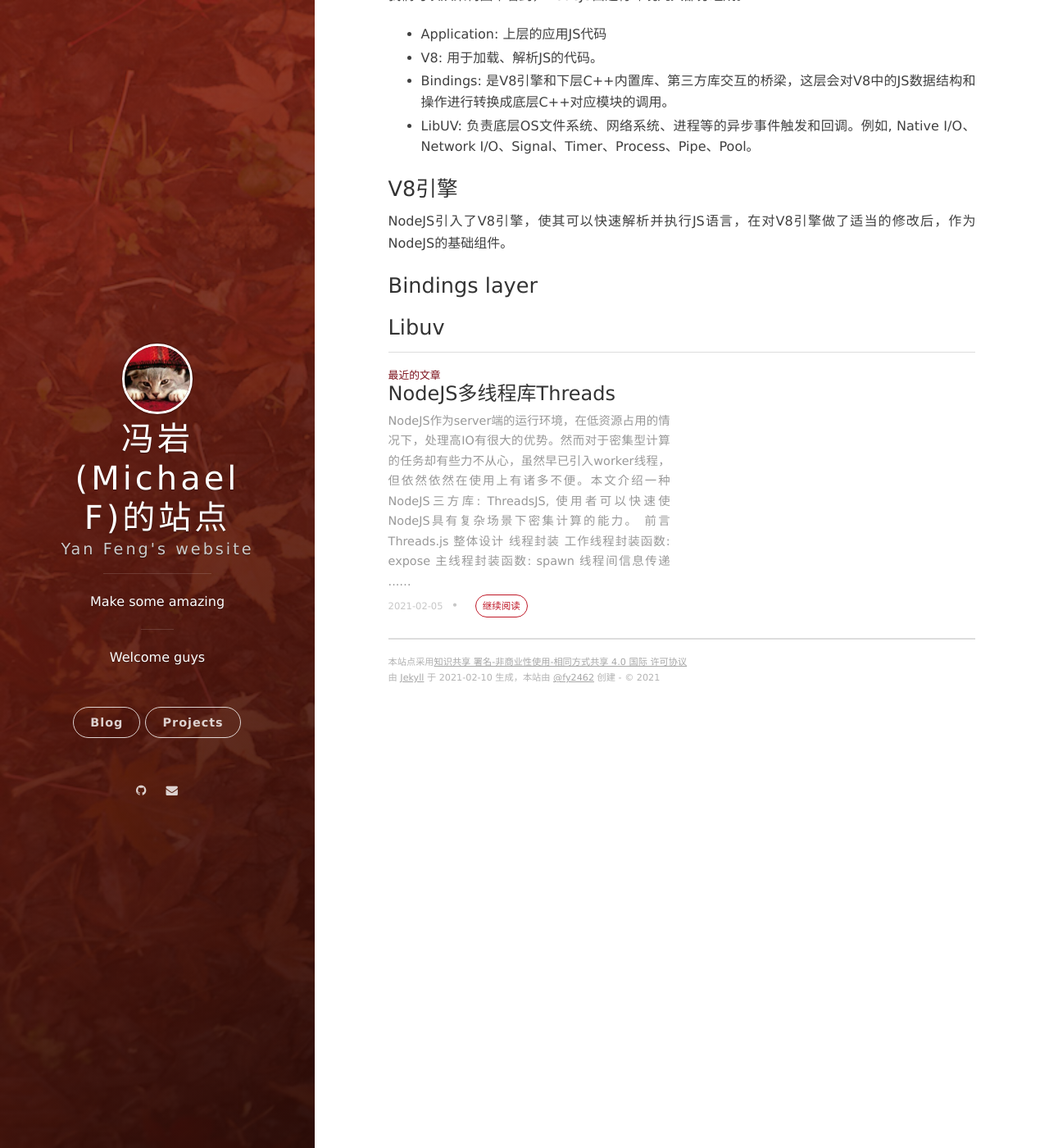
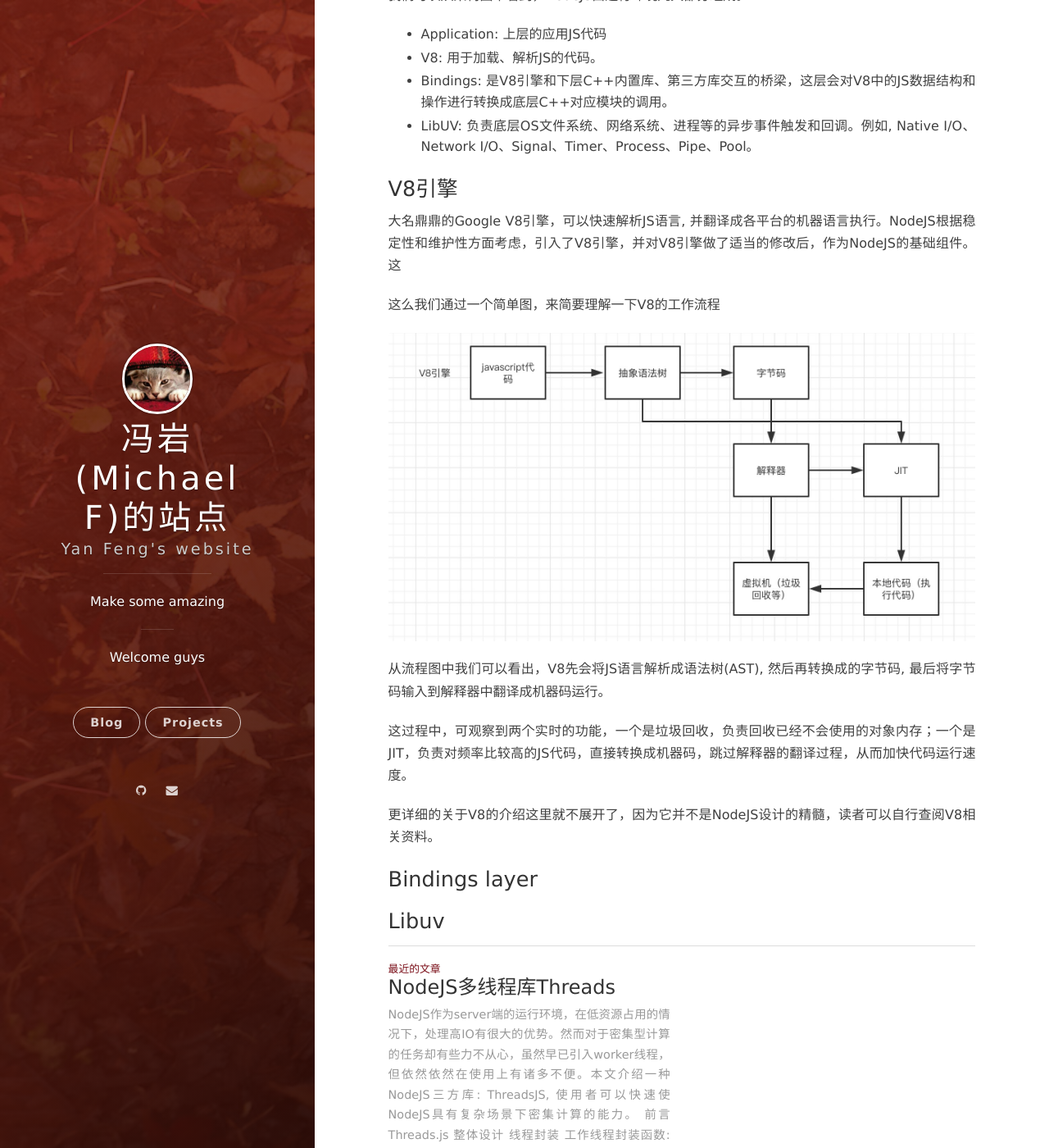
Before and after one commit to fy2462/fy2462.github.io, a Jekyll site: the page built from _posts/2021-02-01-nodejs-structure-brief.md, in a window 1280 px wide and 1400 px high, scrolled down 1661 px. Shown: the whole window at 82% size. Built offline with Jekyll 4.4.1, drawn with Linux system fonts in a browser that asks for light colours; nearby versions of some CDN libraries; comment, search, counter and statistics services are not loaded.

Commit message:
Update post content

```diff
--- a/_posts/2021-02-01-nodejs-structure-brief.md
+++ b/_posts/2021-02-01-nodejs-structure-brief.md
@@ -47,8 +47,19 @@ NodeJS由于设计巧妙，开发简单，迅速收到开发者的喜爱，迅
 
 ### V8引擎
 
-NodeJS引入了V8引擎，使其可以快速解析并执行JS语言，在对V8引擎做了适当的修改后，作为NodeJS的基础组件。
+大名鼎鼎的Google V8引擎，可以快速解析JS语言, 并翻译成各平台的机器语言执行。NodeJS根据稳定性和维护性方面考虑，引入了V8引擎，并对V8引擎做了适当的修改后，作为NodeJS的基础组件。这
+
+这么我们通过一个简单图，来简要理解一下V8的工作流程
+
+![V8解析流程图](/images/nodejs/v8.jpeg)
+
+从流程图中我们可以看出，V8先会将JS语言解析成语法树(AST), 然后再转换成的字节码, 最后将字节码输入到解释器中翻译成机器码运行。
+
+这过程中，可观察到两个实时的功能，一个是垃圾回收，负责回收已经不会使用的对象内存；一个是JIT，负责对频率比较高的JS代码，直接转换成机器码，跳过解释器的翻译过程，从而加快代码运行速度。
+
+更详细的关于V8的介绍这里就不展开了，因为它并不是NodeJS设计的精髓，读者可以自行查阅V8相关资料。
 
 ### Bindings layer
 
+
 ### Libuv
```
Also changed, not shown: assets/images/favicon.png (added), images/nodejs/v8.jpeg (added).
